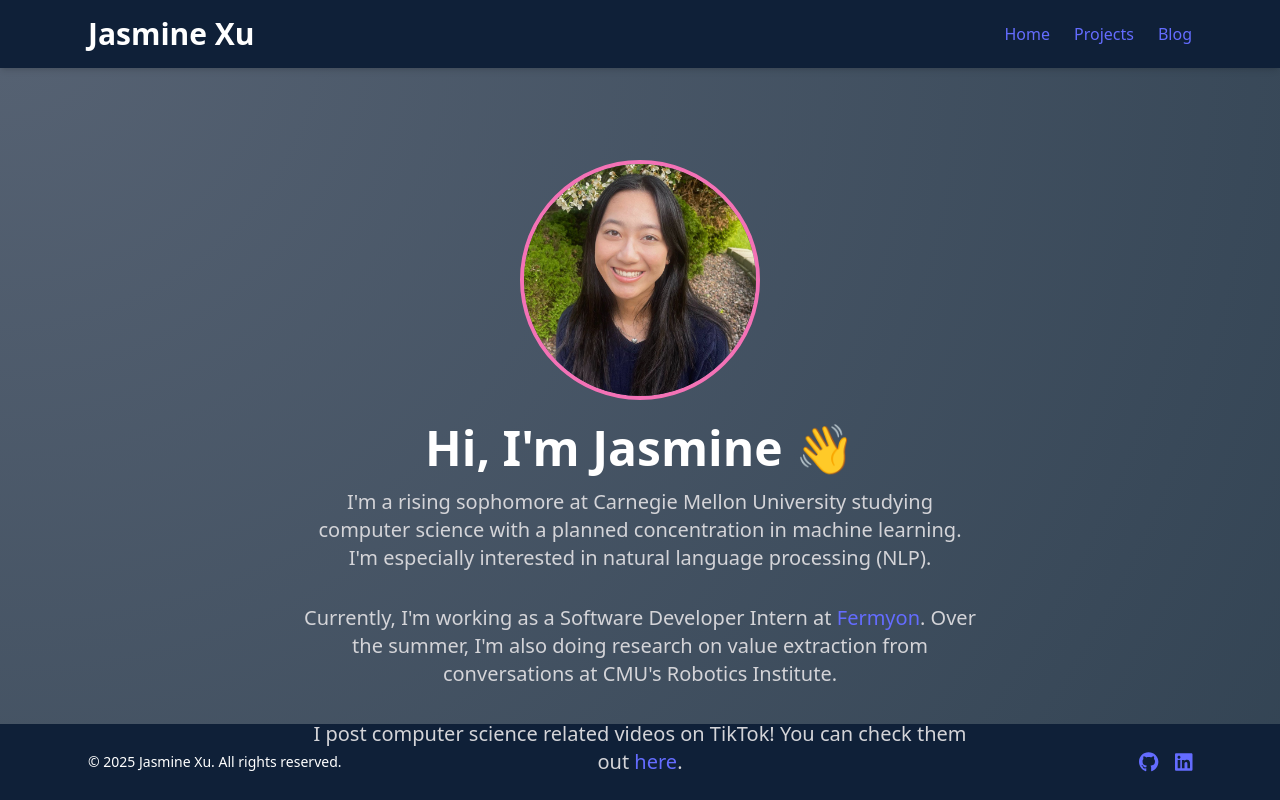
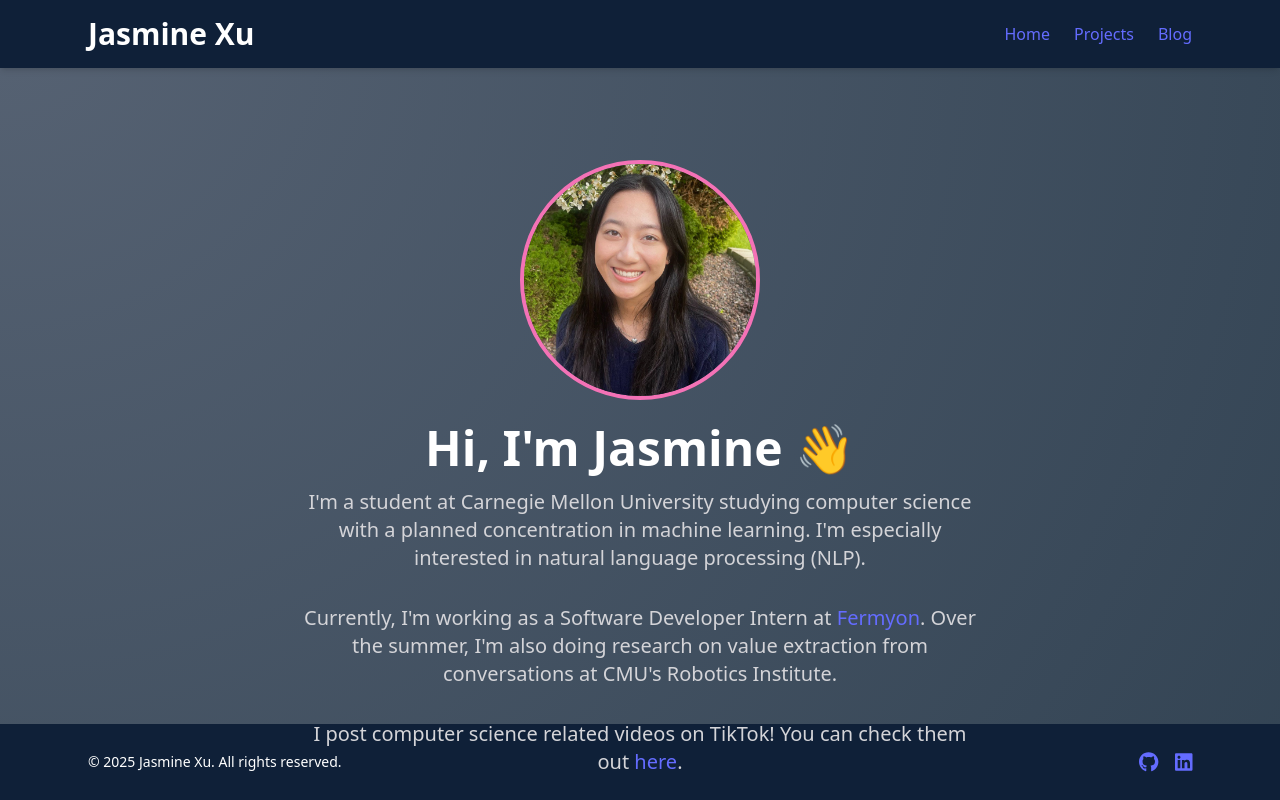
Before and after one commit to xuja0812/personal-site2, a React (Vite) app: page / in a window 1280 px wide. Built offline with nearby package versions, Linux system fonts and the light colour scheme.

Commit message:
Update Home.jsx

```diff
--- a/src/pages/Home.jsx
+++ b/src/pages/Home.jsx
@@ -32,7 +32,7 @@ export default function Home() {
           />
           <h2 className="text-4xl md:text-5xl font-bold mb-4">Hi, I'm Jasmine 👋</h2>
           <p className="text-xl text-zinc-300 text-center max-w-2xl">
-            I'm a rising sophomore at Carnegie Mellon University studying computer science with a planned concentration in machine learning.
+            I'm a student at Carnegie Mellon University studying computer science with a planned concentration in machine learning.
             I'm especially interested in natural language processing (NLP).
           </p>
           <p className="text-xl text-zinc-300 text-center max-w-2xl mt-8">
```
